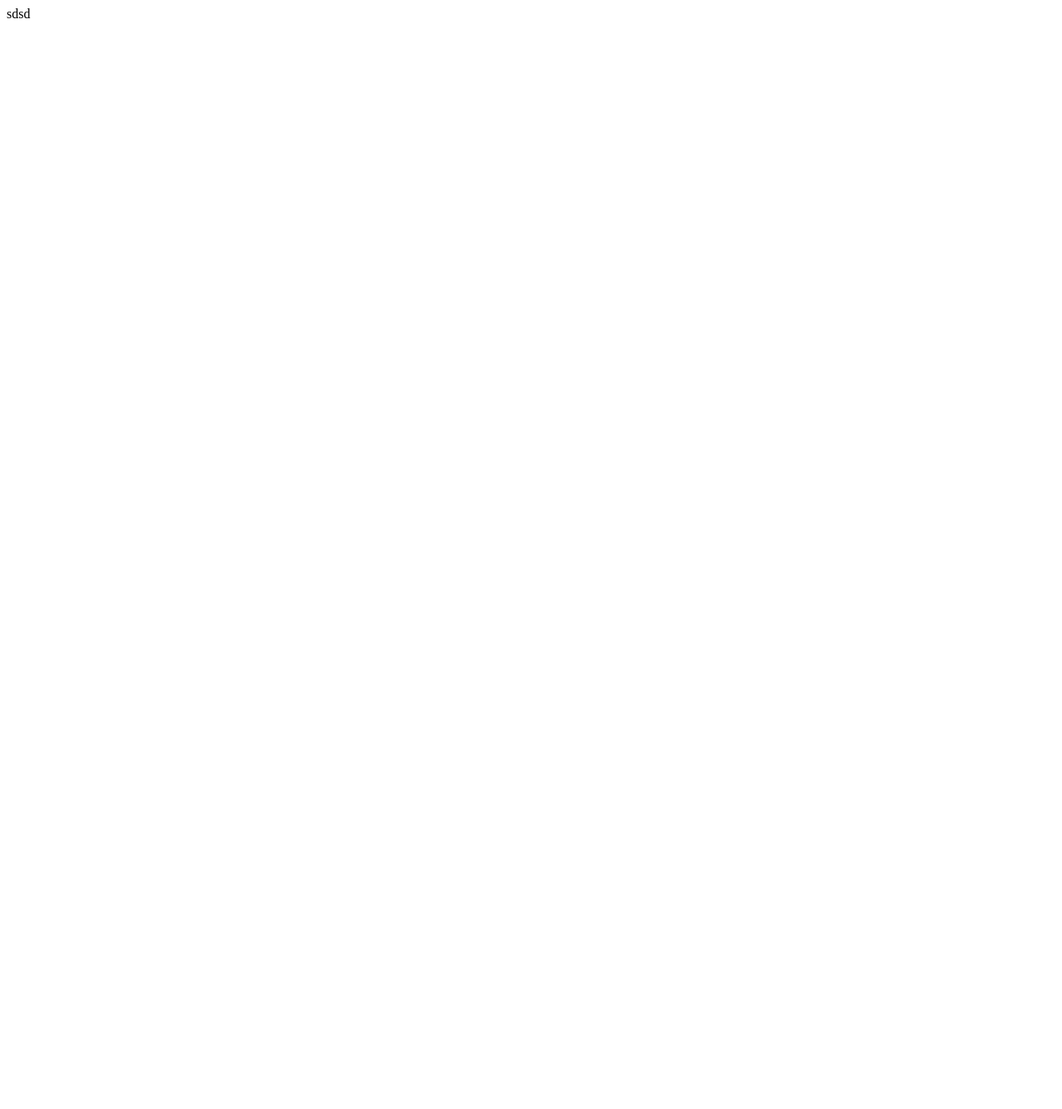
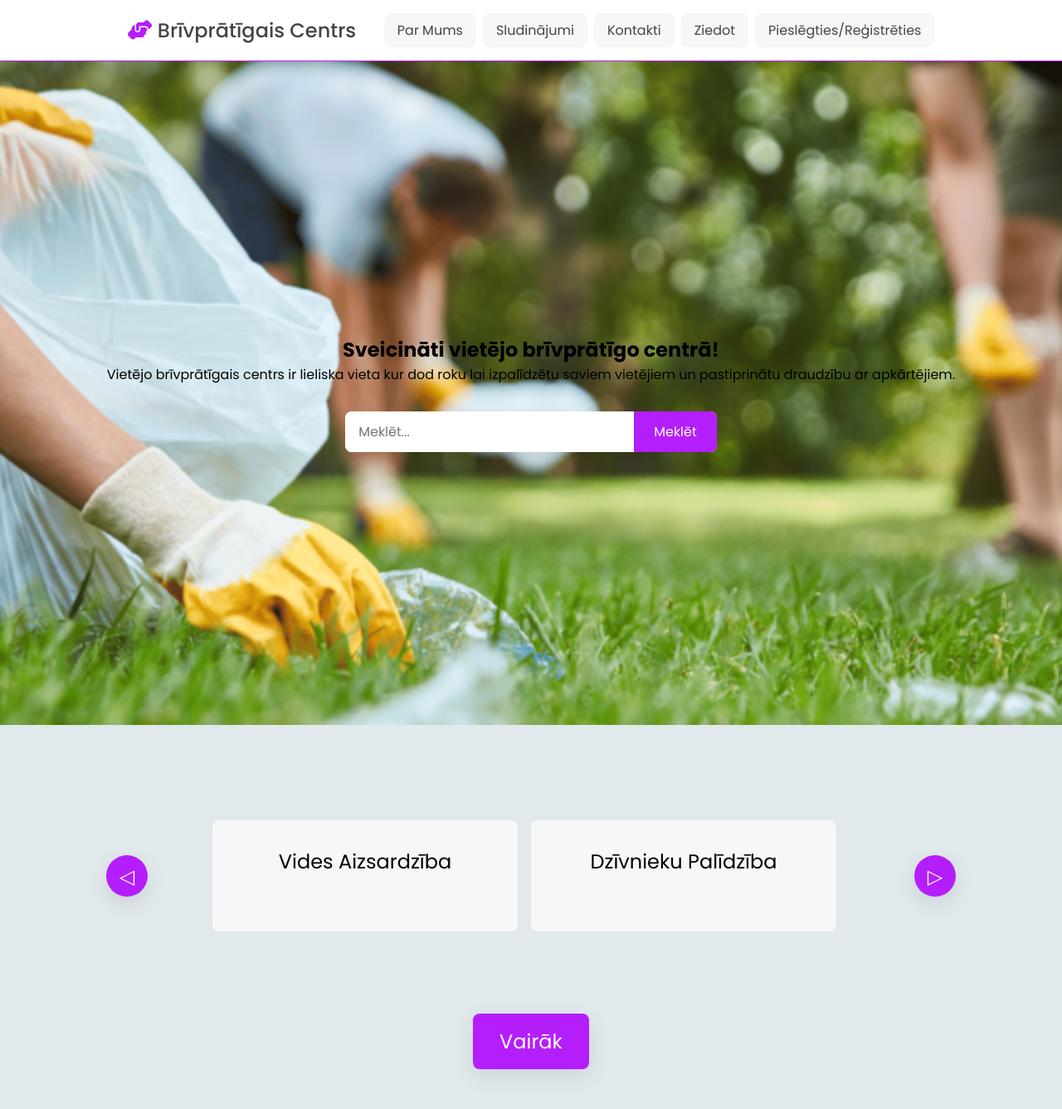
Before and after one commit to RolandsKM/Eksamena_darbs_Makarovs, a PHP site: page / in a window 1280 px wide. Before the commit the page is almost empty. Shown: the whole page at 83% size. Before the commit the page ends 22 px from the top, so only its background shows below. Run offline with PHP 8.4, Linux system fonts and the light colour scheme; some libraries are stand-ins or nearby versions.

Commit message:
Sākum lapas veidošanas iešākšana izskats

```diff
--- a/index.php
+++ b/index.php
@@ -1 +1,60 @@
-sdsd
+<!DOCTYPE html>
+<html lang="lv">
+<head>
+    <meta charset="UTF-8">
+    <meta name="viewport" content="width=device-width, initial-scale=1.0">
+    <title>Vietējo brīvprātīgais centrs</title>
+    <link rel="stylesheet" href="style.css">
+    <link rel="stylesheet" href="https://cdnjs.cloudflare.com/ajax/libs/font-awesome/6.6.0/css/all.min.css" />
+    <link rel="stylesheet" href="">
+    <script src="script.js" defer></script>
+</head>
+<body>
+    <header>
+        <a href="./" class="logo"><i class="fa-solid fa-handshake-angle"></i> Brīvprātīgais Centrs
+        </a>
+        <div class="header_btn">
+            <a class="btn" data-target="#modal-ticket">Par Mums</a>
+            <a class="btn">Sludinājumi</a>
+            <a class="btn">Kontakti</a>
+            <a class="btn">Ziedot</a>
+            <a class="btn">Pieslēgties/Reģistrēties </a>
+        </div>
+    </header>
+
+    <section id="start">
+        <div class="info">
+            <h1>Sveicināti vietējo brīvprātīgo centrā!</h1>
+            <p>Vietējo brīvprātīgais centrs ir lieliska vieta kur dod roku lai izpalīdzētu saviem vietējiem un pastiprinātu draudzību ar apkārtējiem.</p>
+        </div>
+        <div class="search-container">
+            <input type="text" placeholder="Meklēt..." class="search-input">
+            <button class="search-btn">Meklēt</button>
+        </div>
+    </section>
+
+
+
+    <section id="types">
+        <div class="type-container">
+            <button class="carousel-btn left-btn" onclick="prevSlide()">&#9665;</button>
+            <div class="carousel-container">
+                <div class="carousel">
+                    <div class="volunteer-type">Vides Aizsardzība</div>
+                    <div class="volunteer-type">Dzīvnieku Palīdzība</div>
+                    <div class="volunteer-type">Izglītība</div>
+                    <div class="volunteer-type">Sociālā Palīdzība</div>
+                    <div class="volunteer-type">Sporta Brīvprātīgie</div>
+                    <div class="volunteer-type">Mākslas un Kultūras Pasākumi</div>
+                </div>
+            </div>
+            <button class="carousel-btn right-btn" onclick="nextSlide()">&#9655;</button>
+        </div>
+
+        <!-- Button container -->
+        <div class="btn-container">
+            <button class="normal-btn">Vairāk</button>
+        </div>
+    </section>
+</body>
+</html>
--- /dev/null
+++ b/script.js
@@ -0,0 +1,26 @@
+let index = 0;
+
+function showSlide() {
+    const carousel = document.querySelector('.carousel');
+    const totalSlides = document.querySelectorAll('.volunteer-type').length;
+
+    // Adjust index when it's out of bounds
+    if (index < 0) {
+        index = totalSlides - 2; // Go to the second-to-last slide
+    } else if (index >= totalSlides - 1) {
+        index = 0; // Loop back to the first slide
+    }
+
+    // Set the transform value to move the carousel
+    carousel.style.transform = `translateX(-${index * (50 + 1)}%)`; // (50% width + 1rem margin)
+}
+
+function prevSlide() {
+    index--;
+    showSlide();
+}
+
+function nextSlide() {
+    index++;
+    showSlide();
+}
--- /dev/null
+++ b/style.css
@@ -0,0 +1,207 @@
+@import url('https://fonts.googleapis.com/css2?family=Poppins:ital,wght@0,100;0,200;0,300;0,400;0,500;0,600;0,700;0,800;0,900;1,100;1,200;1,300;1,400;1,500;1,600;1,700;1,800;1,900&display=swap');
+
+* {
+    font-family: "Poppins", sans-serif;
+    margin: 0;
+    padding: 0;
+    box-sizing: border-box;
+    text-decoration: none;
+    transition: 0.3s linear;
+}
+
+:root {
+    --orange: #b41efa;
+    --dark-color-1: #444;
+    --light-color-1: #fff;
+    --light-color-2: #f7f7f7;
+    --background-color: #e1e9ed;
+    --box-shadow: 0 0.5rem 1.5rem rgba(0, 0, 0, 10%);
+}
+
+body {
+    background: var(--light-color-2);
+}
+
+header {
+    position: sticky;
+    top: 0;
+    width: 100%;
+    padding: 1rem 12%;
+    background: var(--light-color-1);
+    box-shadow: var(--box-shadow);
+    z-index: 1;
+    display: flex;
+    justify-content: space-between;
+    align-items: center;
+    border-bottom: 0.1rem solid #b41efa;
+}
+
+
+.logo {
+    color: var(--dark-color-1);
+    font-size: 1.5rem;
+    font-weight: 500;
+}
+
+.logo i {
+    color: var(--orange);
+}
+
+.header_btn {
+    display: flex;
+    gap: .5rem;
+}
+
+.btn {
+    font-size: 1rem;
+    border-radius: 0.5rem;
+    background: var(--light-color-2);
+    color: var(--dark-color-1);
+    padding: 0.5rem 1rem;
+}
+.btn:hover {
+    background: #fa1e7a;
+    color: var(--light-color-1);
+    cursor: pointer;
+}
+
+#start {
+    background: url("images/volunteer-background.png") no-repeat center center/cover;
+    height: 100vh;
+    display: flex;
+    flex-direction: column; /* Arrange child elements vertically */
+    justify-content: center;
+    align-items: center;
+    text-align: center; /* Align text to center */
+    padding: 2rem; /* Add padding for spacing */
+}
+
+.info {
+    margin-bottom: 2rem; /* Add spacing between the info and the search container */
+}
+
+.search-container {
+    display: flex;
+    background: var(--light-color-1);
+    border-radius: 0.5rem;
+    overflow: hidden;
+    box-shadow: var(--box-shadow);
+}
+
+.search-input {
+    padding: 0.75rem 1rem;
+    font-size: 1rem;
+    border: none;
+    outline: none;
+    flex: 1;
+}
+
+.search-btn {
+    padding: 0.75rem 1.5rem;
+    font-size: 1rem;
+    background: var(--orange);
+    color: var(--light-color-1);
+    border: none;
+    cursor: pointer;
+}
+
+.search-btn:hover {
+    background: #fa1e7a;
+}
+
+#types {
+    display: flex;
+    flex-direction: column; /* Align child elements vertically */
+    justify-content: center;
+    align-items: center;
+    position: relative;
+    width: 100%;
+    background: var(--background-color);
+    padding: 2rem 0; /* Added padding for spacing */
+}
+
+.type-container {
+    display: flex;
+    justify-content: center;
+    align-items: center;
+    width: 100%;
+    position: relative;
+    height: 300px; /* Set the height for the carousel */
+}
+
+.carousel-container {
+    width: 60%; /* Keep the container width as desired */
+    overflow: hidden;
+}
+
+.carousel {
+    display: flex;
+    transition: transform 0.5s ease-in-out;
+}
+
+.volunteer-type {
+    min-width: calc(50% - 1rem); /* Each item takes up 50% width minus margin */
+    padding: 2rem;
+    text-align: center;
+    font-size: 1.5rem;
+    background: var(--light-color-2);
+    border-radius: 0.5rem;
+    margin-right: 1rem; /* Margin between items */
+}
+
+.volunteer-type:last-child {
+    margin-right: 0; /* Remove the margin from the last item */
+}
+
+.carousel-btn {
+    position: absolute;
+    top: 50%;
+    transform: translateY(-50%);
+    background: var(--orange);
+    color: var(--light-color-1);
+    border: none;
+    width: 50px;
+    height: 50px;
+    border-radius: 50%;
+    font-size: 1.5rem;
+    cursor: pointer;
+    display: flex;
+    justify-content: center;
+    align-items: center;
+    box-shadow: var(--box-shadow);
+}
+
+.carousel-btn:hover {
+    background: #fa1e7a;
+}
+
+.left-btn {
+    left: 10%;
+}
+
+.right-btn {
+    right: 10%;
+}
+
+.btn-container {
+    display: flex;
+    justify-content: center; /* Center the button horizontally */
+    width: 100%;
+    padding: 1rem 0; /* Add padding for spacing */
+}
+
+.normal-btn {
+    padding: 1rem 2rem; /* Making the button bigger */
+    font-size: 1.5rem; /* Increase font size */
+    background: var(--orange); /* Use the same color theme as other buttons */
+    color: var(--light-color-1);
+    border: none;
+    border-radius: 0.5rem; /* Rounded corners */
+    cursor: pointer;
+    text-align: center;
+    box-shadow: var(--box-shadow);
+}
+
+.normal-btn:hover {
+    background: #fa1e7a;
+}
```
Also changed, not shown: images/volunteer-background.png (added).
